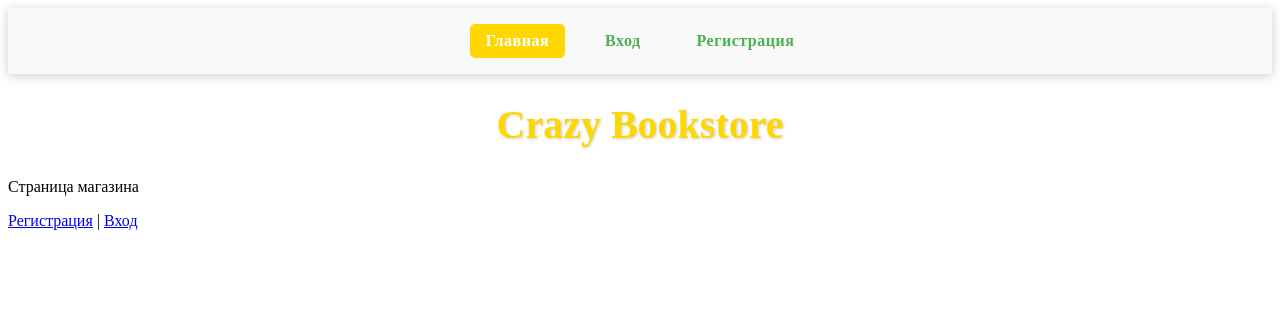
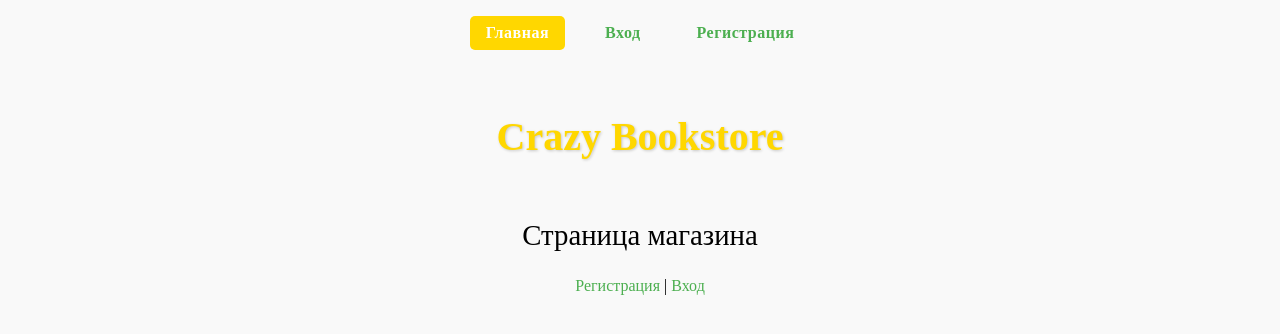
Before and after one commit to andreiTsen/rss-final-ecommerce-app, a website built with webpack: page src/index.html in a window 1280 px wide. Built offline with nearby package versions, Linux system fonts and the light colour scheme; no server answers; what @commercetools/platform-sdk, @commercetools/sdk-client-v2 would draw is missing.

Commit message:
feat: uptade style

```diff
--- a/src/main.css
+++ b/src/main.css
@@ -1,4 +1,6 @@
-/* 📂 src/components/navigation.css */
+body {
+  margin: 0;
+}
 
 .navbar {
   display: flex;
@@ -35,3 +37,25 @@
   font-weight: 600;
   letter-spacing: 0.5px;
 }
+.placeholder-container {
+  display: flex;
+  flex-direction: column;
+  align-items: center;
+  justify-content:flex-start;
+  min-height: 100vh;
+  padding: 20px;
+  background-color: #f9f9f9;
+}
+
+.page-message{
+  color: black;
+  text-align: center;
+  margin-bottom: 25px;
+  font-size: 1.8rem;
+}
+
+.auth-link{
+  color: #4caf50;
+  text-decoration: none;
+  font-weight: 500;
+}
--- a/src/pages/loginPage/loginPage.css
+++ b/src/pages/loginPage/loginPage.css
@@ -8,7 +8,7 @@ svg {
   display: flex;
   flex-direction: column;
   align-items: center;
-  justify-content:flex-start;
+  justify-content: flex-start;
   min-height: 100vh;
   padding: 20px;
   background-color: #f9f9f9;
@@ -69,7 +69,7 @@ svg {
   color: #333;
   border: none;
   border-radius: 4px;
-  width:70%;
+  width: 70%;
   padding: 12px 24px;
   font-size: 16px;
   font-weight: 600;
```
